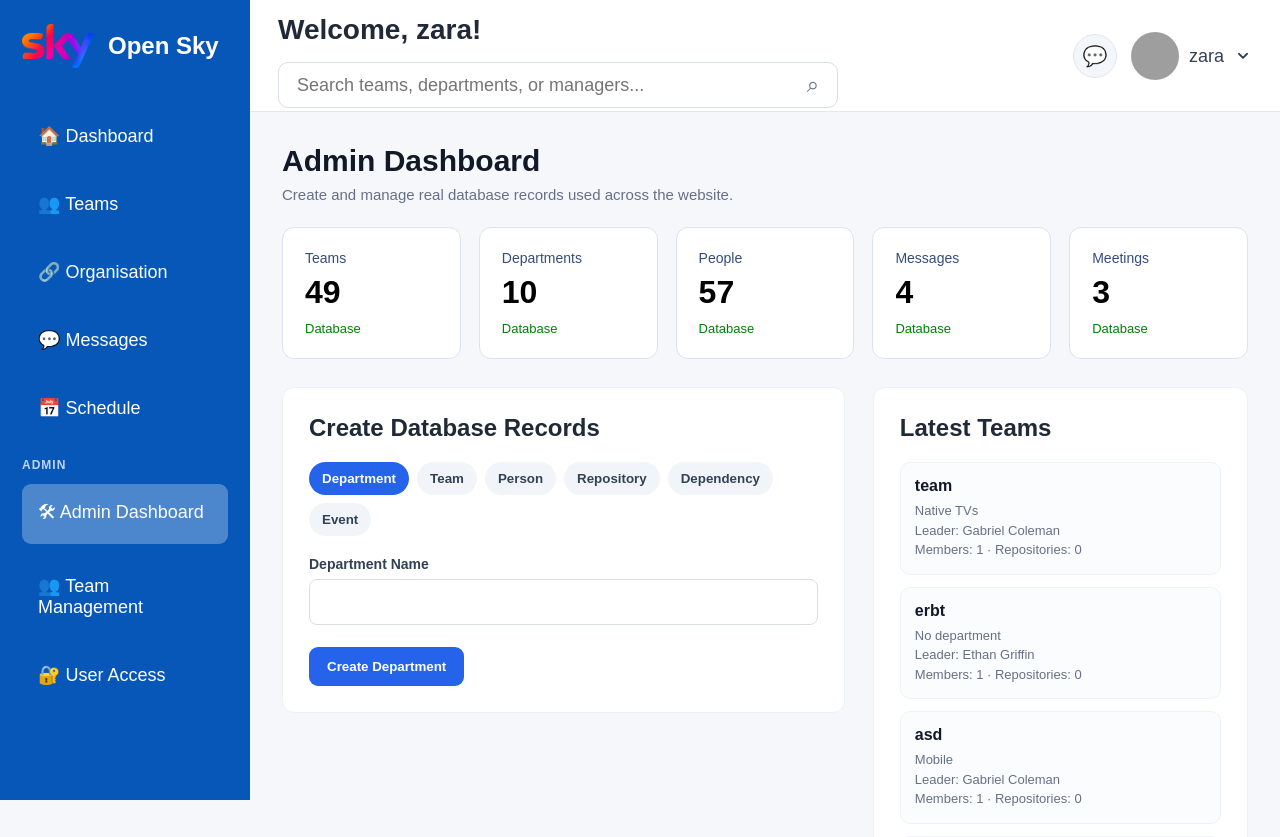
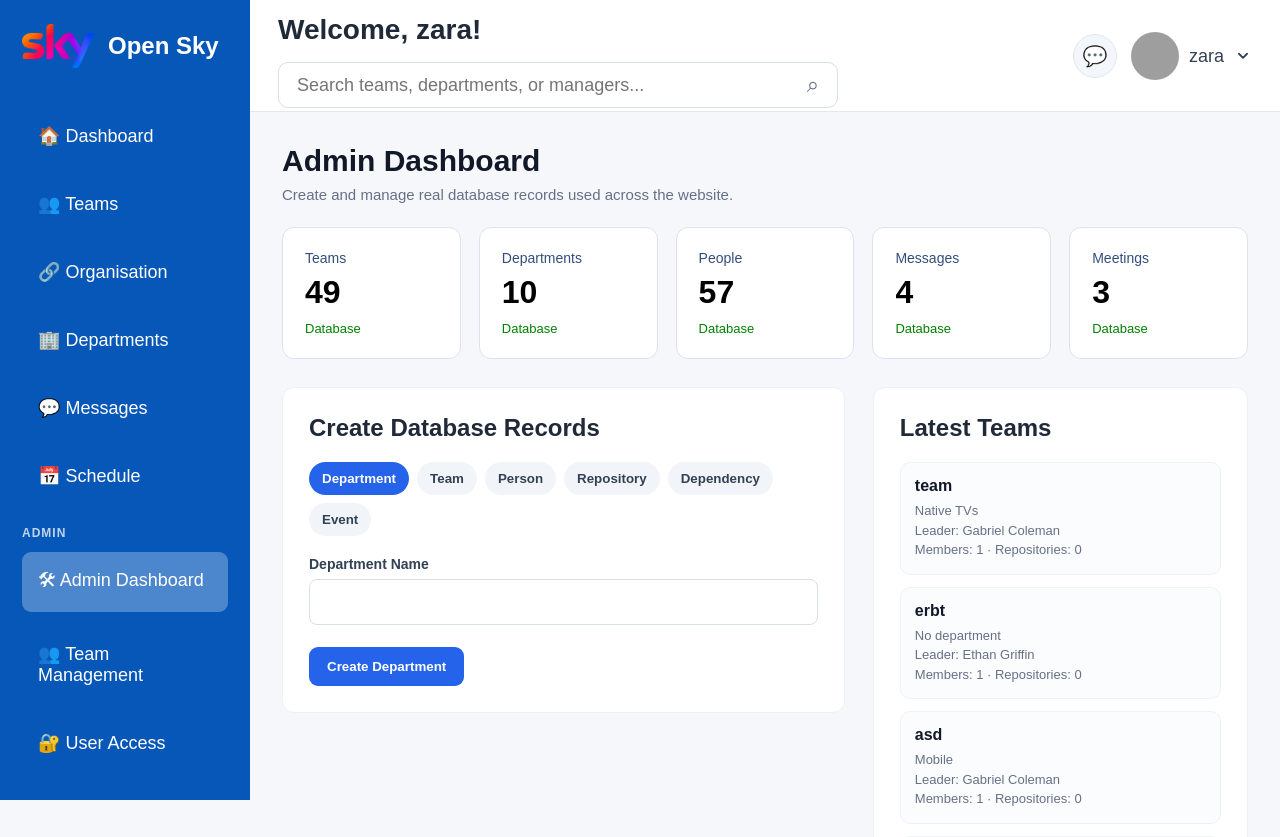
Before and after one commit to alicanbozokluoglu/SKY-PROJECT, a Django app: page /admin-dashboard/ in a window 1280 px wide. Shown: the top 837 px of the page. Run offline with Django 5.2, Linux system fonts and the light colour scheme; a user stored in the database is signed in; data comes from the database, SQL or seed files in the repository; grey boxes are pictures that could not be loaded.

Commit message:
added missing department link to sidebar

```diff
--- a/templates/base.html
+++ b/templates/base.html
@@ -279,6 +279,9 @@
             <a href="{% url 'organisation_map' %}" class="{% if request.resolver_match.url_name == 'organisation_map' %}active{% endif %}">
                 🔗 Organisation
             </a>
+            <a href="{% url 'departments' %}"  class="{% if request.resolver_match.url_name == 'departments' %}active{% endif %}">
+                🏢 Departments
+            </a>
 
             <a href="{% url 'messages' %}" class="{% if request.resolver_match.url_name == 'messages' or request.resolver_match.url_name == 'new_message' or request.resolver_match.url_name == 'message_detail' or request.resolver_match.url_name == 'reply_message' %}active{% endif %}">
                 💬 Messages
```
